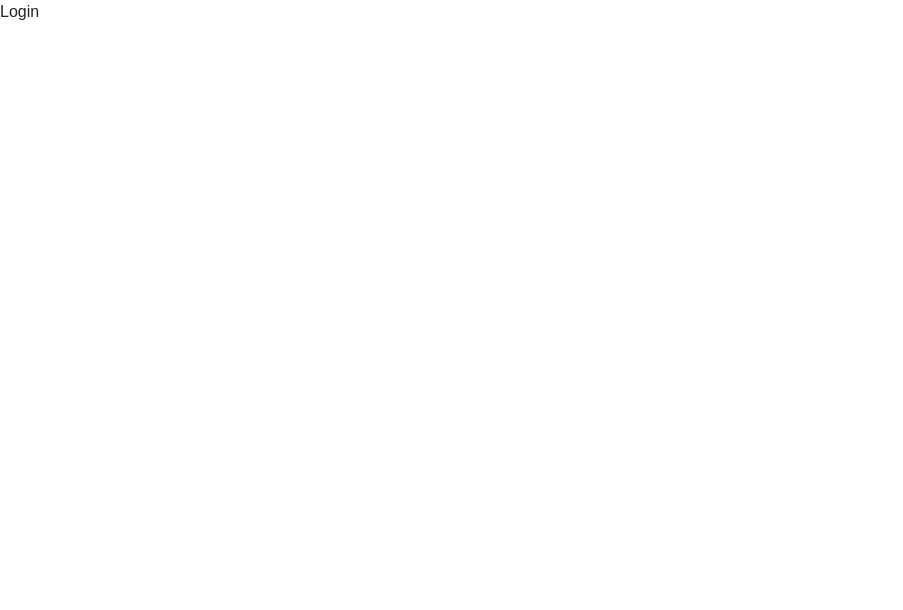
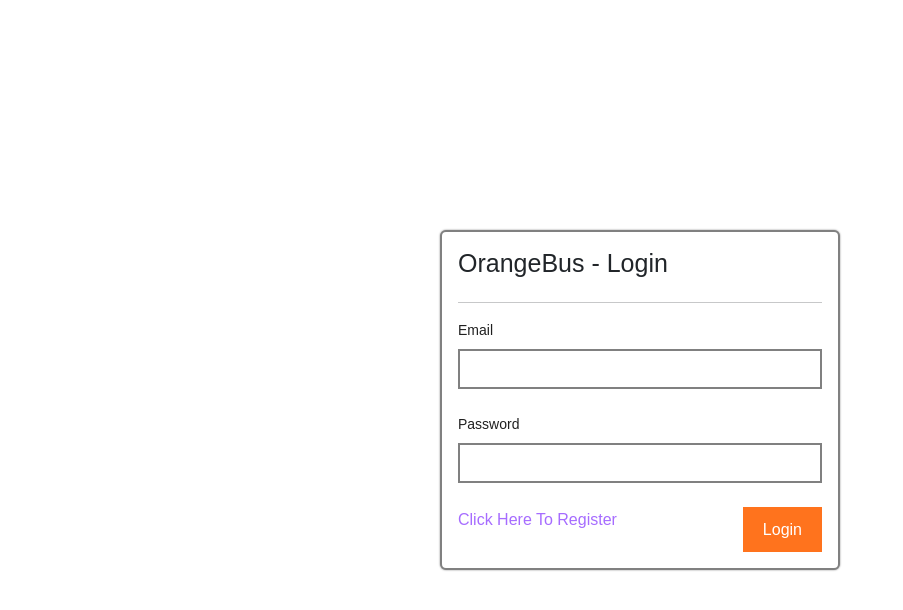
Before and after one commit to ThePritrax/Orange-Bus, a React (Create React App) app in the folder client/: page /login in a window 1280 px wide. Shown: the top 610 px of the page, without its empty margins (0-903 px from the left). Built offline with nearby package versions, Linux system fonts and the light colour scheme.

Commit message:
login page copied from register

```diff
--- a/client/src/pages/Login.js
+++ b/client/src/pages/Login.js
@@ -1,8 +1,32 @@
 import React from 'react'
+import {Form} from 'antd';
+import {Link} from 'react-router-dom';
 
 function Login() {
+
+    const onFinish = async (values) => {
+        console.log(values)
+    }
+
   return (
-    <div>Login</div>
+    <div className='h-screen d-flex justify-content-center align-items-center'>
+        <div className='w-400 card p-3'>
+            <h1 className='text-3xl'>OrangeBus - Login</h1>
+            <hr></hr>
+        <Form layout='vertical' onFinish={onFinish}>
+            <Form.Item label='Email' name='Email'>
+                <input type="text"/>
+            </Form.Item>
+            <Form.Item label='Password' name='Password'>
+                <input type="password"/>
+            </Form.Item>
+            <div className="d-flex justify-content-between align-items-centerS">
+            <Link to="/register">Click Here To Register</Link>
+            <button className="secondary-btn" type="submit">Login</button>
+          </div>
+        </Form>
+        </div>
+    </div>
   )
 }
 
```
